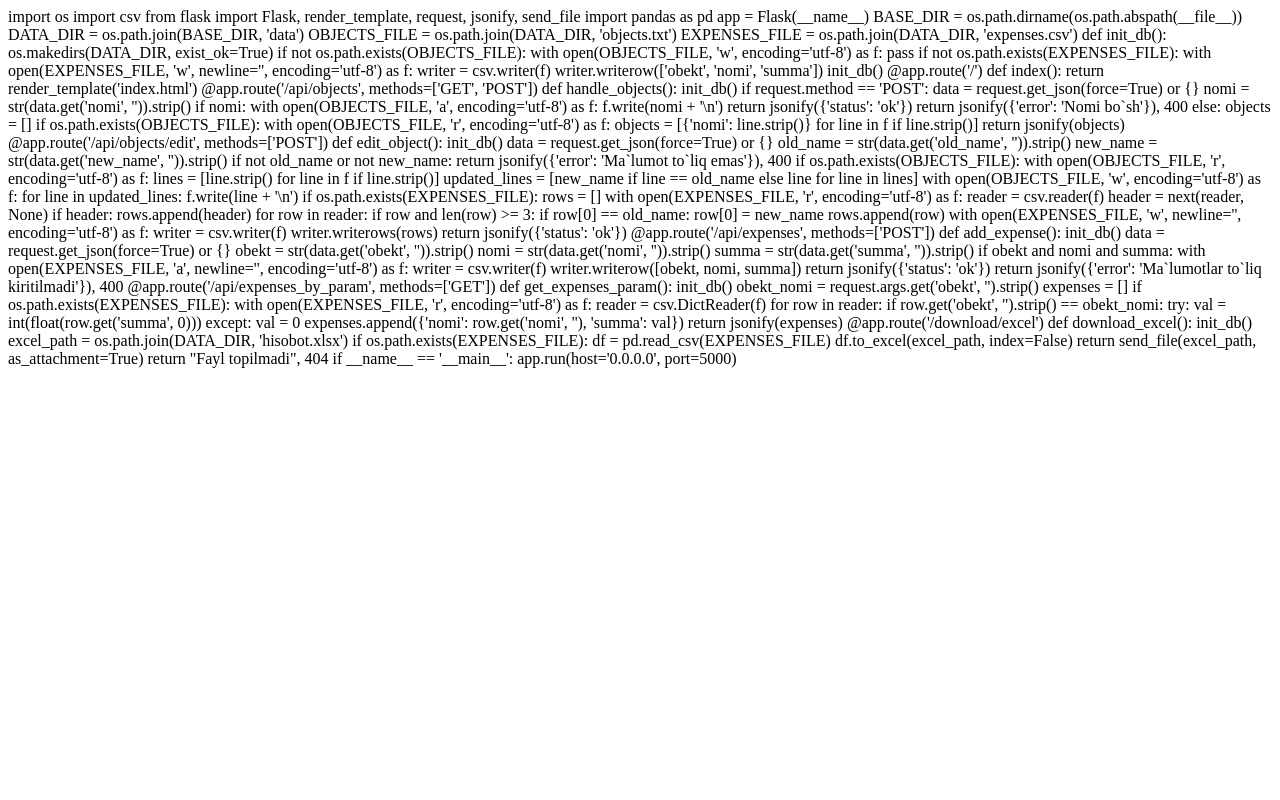
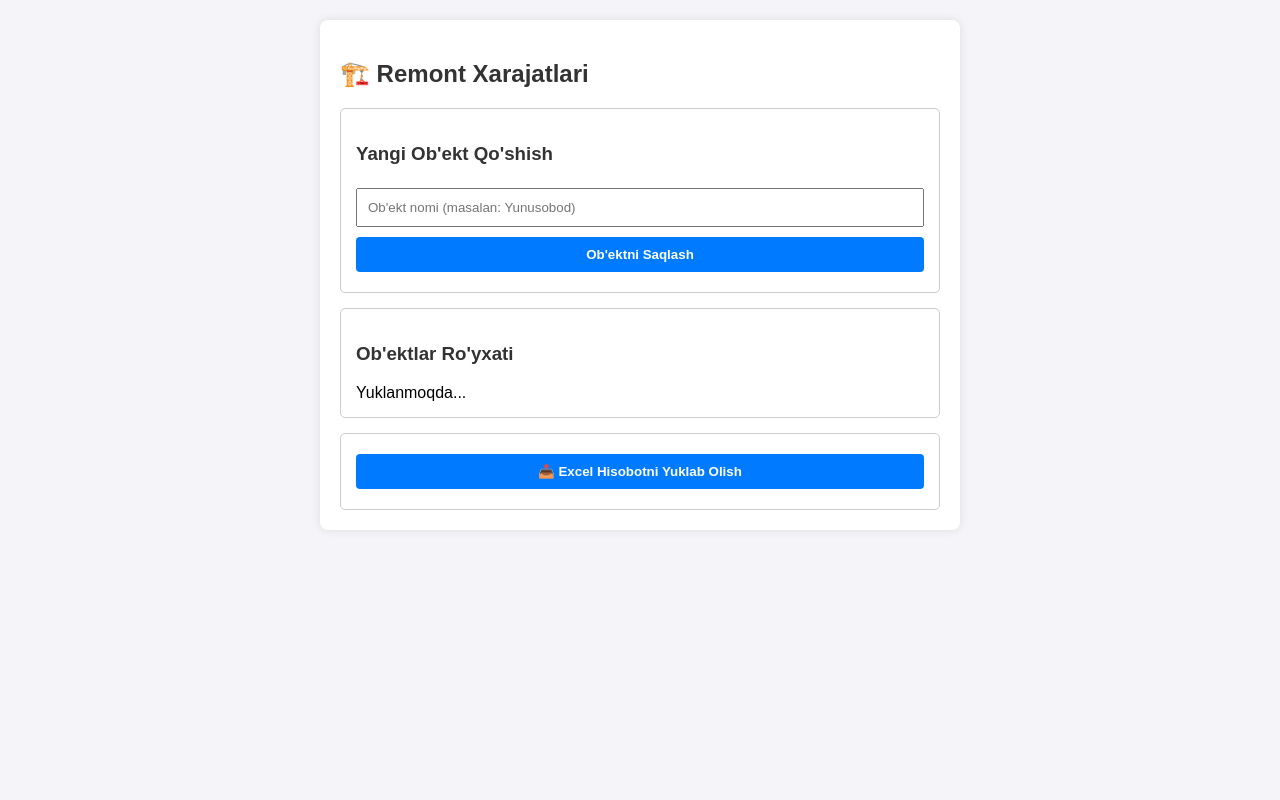
Before and after one commit to Musobek424648/remont-app, a Python web app: template templates/index.html in a window 1280 px wide. Run offline with Jinja, Linux system fonts and the light colour scheme; the template is opened without the code that fills it, so the values that code supplies are empty.

Commit message:
Update index.html

```diff
--- a/templates/index.html
+++ b/templates/index.html
@@ -1,126 +1,202 @@
-import os
-import csv
-from flask import Flask, render_template, request, jsonify, send_file
-import pandas as pd
+<!DOCTYPE html>
+<html lang="uz">
+<head>
+    <meta charset="UTF-8">
+    <meta name="viewport" content="width=device-width, initial-scale=1.0">
+    <title>Remont Xarajatlari</title>
+    <style>
+        body { font-family: Arial, sans-serif; margin: 20px; background-color: #f4f4f9; }
+        .container { max-width: 600px; margin: auto; background: white; padding: 20px; border-radius: 8px; box-shadow: 0 0 10px rgba(0,0,0,0.1); }
+        h2, h3, h4 { color: #333; }
+        input, button { padding: 10px; margin: 5px 0; width: 100%; box-sizing: border-box; }
+        button { background-color: #28a745; color: white; border: none; font-weight: bold; cursor: pointer; border-radius: 4px; }
+        button:hover { background-color: #218838; }
+        .btn-blue { background-color: #007bff; }
+        .btn-blue:hover { background-color: #0069d9; }
+        .btn-warning { background-color: #ffc107; color: #212529; }
+        .btn-warning:hover { background-color: #e0a800; }
+        .item { padding: 10px; border-bottom: 1px solid #ddd; display: flex; justify-content: space-between; align-items: center; }
+        .box { border: 1px solid #ccc; padding: 15px; margin-top: 15px; border-radius: 5px; }
+        .actions { display: flex; gap: 5px; }
+        .total-box { margin-top: 10px; padding: 10px; background: #e9ecef; border-radius: 4px; text-align: right; font-weight: bold; }
+    </style>
+</head>
+<body>
 
-app = Flask(__name__)
+<div class="container">
+    <h2>🏗️ Remont Xarajatlari</h2>
 
-BASE_DIR = os.path.dirname(os.path.abspath(__file__))
-DATA_DIR = os.path.join(BASE_DIR, 'data')
-OBJECTS_FILE = os.path.join(DATA_DIR, 'objects.txt')
-EXPENSES_FILE = os.path.join(DATA_DIR, 'expenses.csv')
+    <!-- Ob'ekt qo'shish -->
+    <div class="box">
+        <h3>Yangi Ob'ekt Qo'shish</h3>
+        <input type="text" id="objInput" placeholder="Ob'ekt nomi (masalan: Yunusobod)">
+        <button class="btn-blue" onclick="addObj()">Ob'ektni Saqlash</button>
+    </div>
 
-def init_db():
-    os.makedirs(DATA_DIR, exist_ok=True)
-    if not os.path.exists(OBJECTS_FILE):
-        with open(OBJECTS_FILE, 'w', encoding='utf-8') as f:
-            pass
-    if not os.path.exists(EXPENSES_FILE):
-        with open(EXPENSES_FILE, 'w', newline='', encoding='utf-8') as f:
-            writer = csv.writer(f)
-            writer.writerow(['obekt', 'nomi', 'summa'])
+    <!-- Ob'ektlar ro'yxati -->
+    <div class="box">
+        <h3>Ob'ektlar Ro'yxati</h3>
+        <div id="objList">Yuklanmoqda...</div>
+    </div>
 
-init_db()
+    <!-- Xarajat qo'shish va ko'rish oynasi -->
+    <div id="expenseBox" class="box" style="display:none;">
+        <h3 id="selectedObjTitle" style="color: #007bff;"></h3>
 
-@app.route('/')
-def index():
-    return render_template('index.html')
+        <div style="background: #f8f9fa; padding: 10px; border-radius: 5px; margin-bottom: 15px;">
+            <h4>Yangi xarajat kiritish:</h4>
+            <input type="text" id="expName" placeholder="Xarajat nomi (masalan: Sement)">
+            <input type="number" id="expSum" placeholder="Summa (so'm)">
+            <button onclick="addExp()">+ Xarajatni Saqlash</button>
+        </div>
 
-@app.route('/api/objects', methods=['GET', 'POST'])
-def handle_objects():
-    init_db()
-    if request.method == 'POST':
-        data = request.get_json(force=True) or {}
-        nomi = str(data.get('nomi', '')).strip()
-        if nomi:
-            with open(OBJECTS_FILE, 'a', encoding='utf-8') as f:
-                f.write(nomi + '\n')
-            return jsonify({'status': 'ok'})
-        return jsonify({'error': 'Nomi bo`sh'}), 400
-    else:
-        objects = []
-        if os.path.exists(OBJECTS_FILE):
-            with open(OBJECTS_FILE, 'r', encoding='utf-8') as f:
-                objects = [{'nomi': line.strip()} for line in f if line.strip()]
-        return jsonify(objects)
+        <h4>Kiritilgan xarajatlar ro'yxati:</h4>
+        <div id="expList"></div>
+        <div id="totalSum" class="total-box">Jami: 0 so'm</div>
+    </div>
 
-@app.route('/api/objects/edit', methods=['POST'])
-def edit_object():
-    init_db()
-    data = request.get_json(force=True) or {}
-    old_name = str(data.get('old_name', '')).strip()
-    new_name = str(data.get('new_name', '')).strip()
+    <!-- Excel yuklash -->
+    <div class="box" style="text-align: center;">
+        <a href="/download/excel" style="text-decoration: none;">
+            <button class="btn-blue">📥 Excel Hisobotni Yuklab Olish</button>
+        </a>
+    </div>
+</div>
 
-    if not old_name or not new_name:
-        return jsonify({'error': 'Ma`lumot to`liq emas'}), 400
+<script>
+    let currentObj = "";
 
-    if os.path.exists(OBJECTS_FILE):
-        with open(OBJECTS_FILE, 'r', encoding='utf-8') as f:
-            lines = [line.strip() for line in f if line.strip()]
-        updated_lines = [new_name if line == old_name else line for line in lines]
-        with open(OBJECTS_FILE, 'w', encoding='utf-8') as f:
-            for line in updated_lines:
-                f.write(line + '\n')
+    window.onload = loadObjs;
 
-    if os.path.exists(EXPENSES_FILE):
-        rows = []
-        with open(EXPENSES_FILE, 'r', encoding='utf-8') as f:
-            reader = csv.reader(f)
-            header = next(reader, None)
-            if header:
-                rows.append(header)
-            for row in reader:
-                if row and len(row) >= 3:
-                    if row[0] == old_name:
-                        row[0] = new_name
-                    rows.append(row)
-        with open(EXPENSES_FILE, 'w', newline='', encoding='utf-8') as f:
-            writer = csv.writer(f)
-            writer.writerows(rows)
+    function loadObjs() {
+        fetch('/api/objects')
+            .then(r => r.json())
+            .then(data => {
+                let div = document.getElementById('objList');
+                div.innerHTML = "";
+                if(!data || data.length === 0) {
+                    div.innerHTML = "<p>Hali ob'ektlar qo'shilmadi.</p>";
+                    return;
+                }
+                data.forEach(item => {
+                    let encodedName = encodeURIComponent(item.nomi);
+                    div.innerHTML += `<div class="item">
+                        <span><b>${item.nomi}</b></span>
+                        <div class="actions">
+                            <button style="width:auto; padding:5px 10px;" class="btn-warning" onclick="editObj('${item.nomi.replace(/'/g, "\\'")}')">✏️ Nomi</button>
+                            <button style="width:auto; padding:5px 10px;" onclick="selectObj('${item.nomi.replace(/'/g, "\\'")}')">Xarajatlar</button>
+                        </div>
+                    </div>`;
+                });
+            });
+    }
 
-    return jsonify({'status': 'ok'})
+    function addObj() {
+        let nameInput = document.getElementById('objInput');
+        let name = nameInput.value.trim();
+        if(!name) return alert("Nom kiriting!");
 
-@app.route('/api/expenses', methods=['POST'])
-def add_expense():
-    init_db()
-    data = request.get_json(force=True) or {}
-    obekt = str(data.get('obekt', '')).strip()
-    nomi = str(data.get('nomi', '')).strip()
-    summa = str(data.get('summa', '')).strip()
+        fetch('/api/objects', {
+            method: 'POST',
+            headers: {'Content-Type': 'application/json'},
+            body: JSON.stringify({nomi: name})
+        })
+        .then(r => r.json())
+        .then(data => {
+            if(data.error) {
+                alert(data.error);
+            } else {
+                nameInput.value = "";
+                loadObjs();
+            }
+        });
+    }
 
-    if obekt and nomi and summa:
-        with open(EXPENSES_FILE, 'a', newline='', encoding='utf-8') as f:
-            writer = csv.writer(f)
-            writer.writerow([obekt, nomi, summa])
-        return jsonify({'status': 'ok'})
-    return jsonify({'error': 'Ma`lumotlar to`liq kiritilmadi'}), 400
+    function editObj(oldName) {
+        let newName = prompt("Yangi ob'ekt nomini kiriting:", oldName);
+        if(!newName || newName.trim() === "" || newName.trim() === oldName) return;
 
-@app.route('/api/expenses_by_param', methods=['GET'])
-def get_expenses_param():
-    init_db()
-    obekt_nomi = request.args.get('obekt', '').strip()
-    expenses = []
-    if os.path.exists(EXPENSES_FILE):
-        with open(EXPENSES_FILE, 'r', encoding='utf-8') as f:
-            reader = csv.DictReader(f)
-            for row in reader:
-                if row.get('obekt', '').strip() == obekt_nomi:
-                    try:
-                        val = int(float(row.get('summa', 0)))
-                    except:
-                        val = 0
-                    expenses.append({'nomi': row.get('nomi', ''), 'summa': val})
-    return jsonify(expenses)
+        fetch('/api/objects/edit', {
+            method: 'POST',
+            headers: {'Content-Type': 'application/json'},
+            body: JSON.stringify({old_name: oldName, new_name: newName.trim()})
+        })
+        .then(r => r.json())
+        .then(data => {
+            if(data.error) {
+                alert(data.error);
+            } else {
+                if(currentObj === oldName) {
+                    currentObj = newName.trim();
+                    document.getElementById('selectedObjTitle').innerText = "Ob'ekt: " + currentObj;
+                }
+                loadObjs();
+            }
+        });
+    }
 
-@app.route('/download/excel')
-def download_excel():
-    init_db()
-    excel_path = os.path.join(DATA_DIR, 'hisobot.xlsx')
-    if os.path.exists(EXPENSES_FILE):
-        df = pd.read_csv(EXPENSES_FILE)
-        df.to_excel(excel_path, index=False)
-        return send_file(excel_path, as_attachment=True)
-    return "Fayl topilmadi", 404
+    function selectObj(name) {
+        currentObj = name;
+        document.getElementById('selectedObjTitle').innerText = "Ob'ekt: " + name;
+        document.getElementById('expenseBox').style.display = "block";
+        loadExp();
+    }
 
-if __name__ == '__main__':
-    app.run(host='0.0.0.0', port=5000)
+    function loadExp() {
+        if (!currentObj) return;
+        fetch('/api/expenses_by_param?obekt=' + encodeURIComponent(currentObj))
+            .then(r => r.json())
+            .then(data => {
+                let div = document.getElementById('expList');
+                let totalDiv = document.getElementById('totalSum');
+                div.innerHTML = "";
+                let total = 0;
+
+                if(!data || data.length === 0) {
+                    div.innerHTML = "<p style='color: #777;'>Hali ushbu ob'ektga xarajat kiritilmadi.</p>";
+                    totalDiv.innerText = "Jami: 0 so'm";
+                    return;
+                }
+
+                data.forEach(item => {
+                    let sumVal = Number(item.summa) || 0;
+                    total += sumVal;
+                    div.innerHTML += `<div class="item">
+                        <span>${item.nomi}</span>
+                        <b>${sumVal.toLocaleString()} so'm</b>
+                    </div>`;
+                });
+
+                totalDiv.innerText = "Jami: " + total.toLocaleString() + " so'm";
+            })
+            .catch(err => console.error("Xatolik:", err));
+    }
+
+    function addExp() {
+        let nameInput = document.getElementById('expName');
+        let sumInput = document.getElementById('expSum');
+        let name = nameInput.value.trim();
+        let sum = sumInput.value.trim();
+
+        if(!name || !sum) return alert("Xarajat nomi va summasini kiriting!");
+
+        fetch('/api/expenses', {
+            method: 'POST',
+            headers: {'Content-Type': 'application/json'},
+            body: JSON.stringify({obekt: currentObj, nomi: name, summa: sum})
+        })
+        .then(r => r.json())
+        .then(data => {
+            if(data.error) {
+                alert(data.error);
+            } else {
+                nameInput.value = "";
+                sumInput.value = "";
+                loadExp();
+            }
+        });
+    }
+</script>
+
+</body>
+</html>
```
